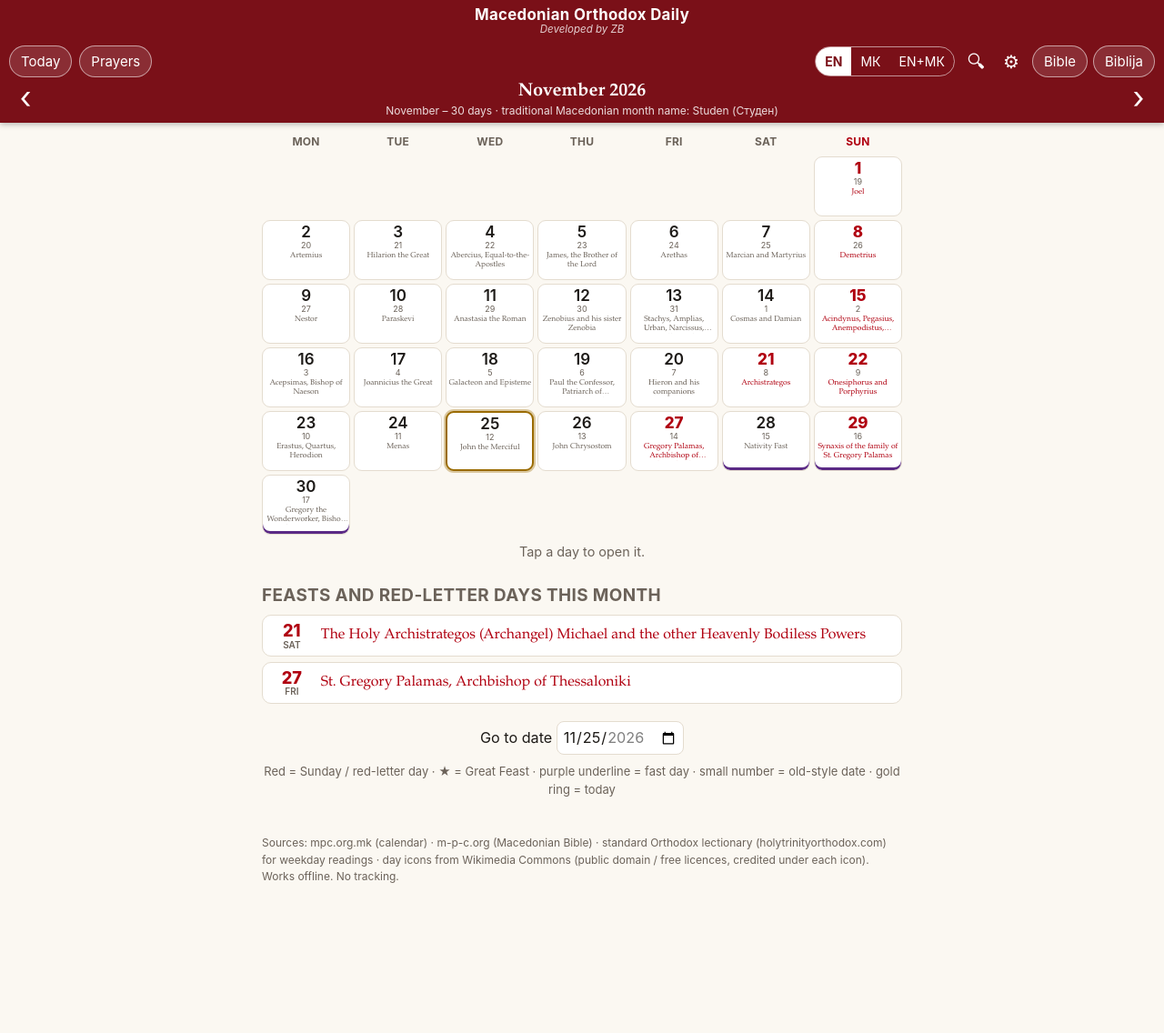
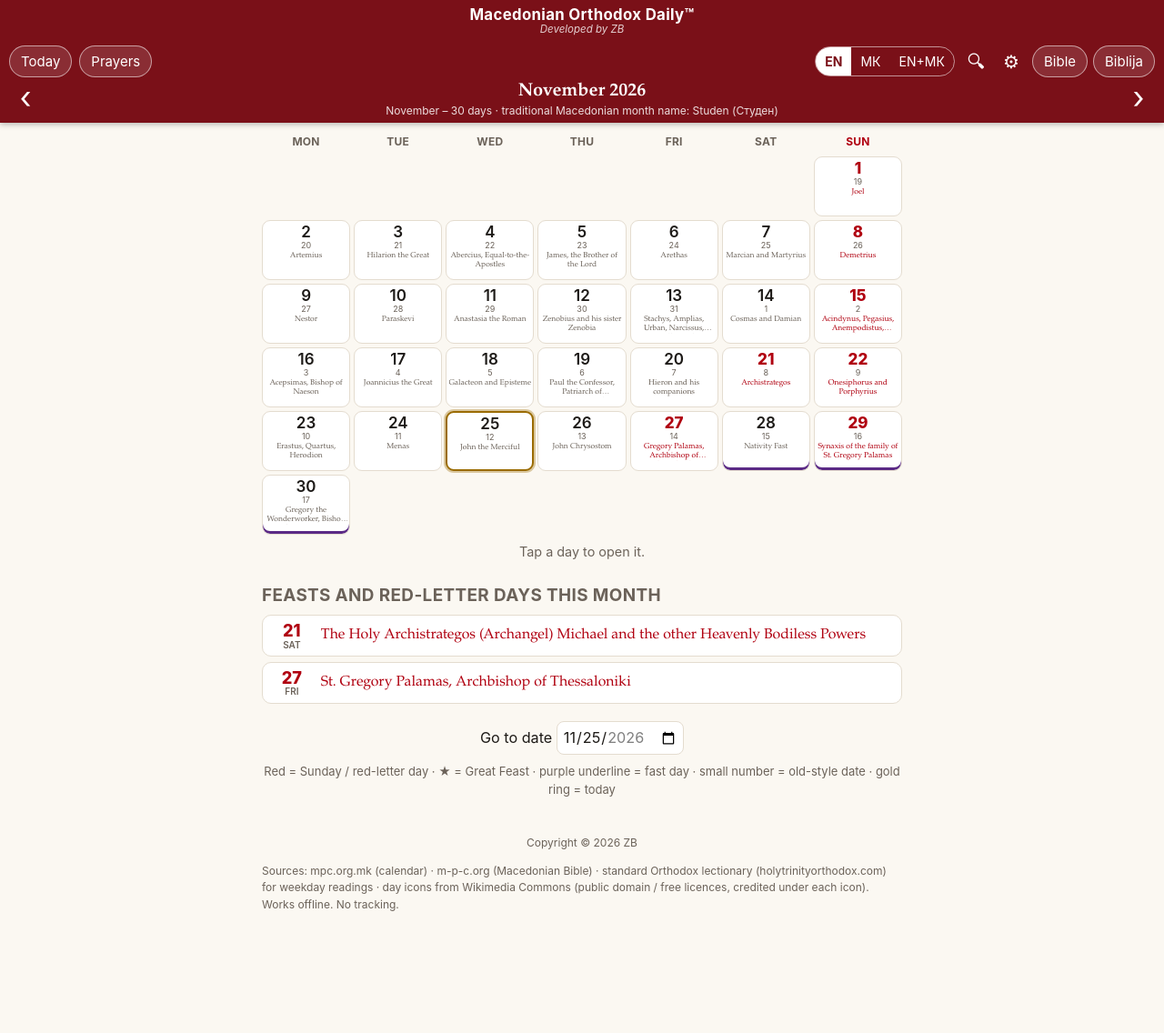
Before and after one commit to ammsoc2023-spec/macedonian-orthodox-daily, a plain HTML site: page index.html in a window 1280 px wide. Shown: the whole page at 91% size. Before the commit the page ends 1094 px from the top, so only its background shows below. Drawn offline with Linux system fonts and the light colour scheme.

Commit message:
Add ™ to the app title and a Copyright © 2026 ZB line in the footer and About page

```diff
--- a/app.css
+++ b/app.css
@@ -115,7 +115,8 @@ mark{background:var(--hl);color:inherit}
 #ttsBar .tr[hidden]{display:none}
 
 .apptitle{display:flex;flex-direction:column;align-items:center;line-height:1.2;padding:6px 8px 2px;text-align:center}
-.apptitle strong{font-size:1.05rem;letter-spacing:.02em}
+.apptitle strong{font-size:1.05rem;letter-spacing:.02em;white-space:nowrap}
+footer .copy{text-align:center;margin:0 0 .7em}
 .apptitle span{font-size:.72rem;opacity:.8;font-style:italic}
 .credit{text-align:center;opacity:.8;font-style:italic;margin-top:10px}
 
--- a/app.js
+++ b/app.js
@@ -880,7 +880,7 @@ function init(){
     if(mm){ const t=view==='day'?+cur.slice(5,7):mm; if(bibleOpen||prayersOpen||view!=='month'||mvM!==t) showMonth(t,{noHash:t===mm}); return }
     if(valid(h)){ if(view!=='day'||prayersOpen||bibleOpen||h!==cur) show(h); return }
     if(!h) showMonth(+cur.slice(5,7),{noHash:true}) });
-  $('#foot').innerHTML='Sources: mpc.org.mk (calendar) · m-p-c.org (Macedonian Bible) · standard Orthodox lectionary (holytrinityorthodox.com) for weekday readings · day icons from Wikimedia Commons (public domain / free licences, credited under each icon). Works offline. No tracking.';
+  $('#foot').innerHTML='<p class="copy">Copyright © 2026 ZB</p><p>Sources: mpc.org.mk (calendar) · m-p-c.org (Macedonian Bible) · standard Orthodox lectionary (holytrinityorthodox.com) for weekday readings · day icons from Wikimedia Commons (public domain / free licences, credited under each icon). Works offline. No tracking.</p>';
   // On launch the app opens on the current month; deep links (#YYYY-MM-DD, #YYYY-MM, #prayers, #bible, #biblija) still work.
   const h=location.hash.slice(1); cur=todayInRange(); updateNav();
   if(valid(h)) show(h); else { showMonth(vmonth(h)||+cur.slice(5,7)); if(h==='prayers') openPrayers(false); else if(h==='bible'||h==='biblija') openBible(h,false) }
--- a/index.html
+++ b/index.html
@@ -3,7 +3,7 @@
 <head>
 <meta charset="utf-8">
 <meta name="viewport" content="width=device-width, initial-scale=1, viewport-fit=cover">
-<title>Macedonian Orthodox Daily</title>
+<title>Macedonian Orthodox Daily™</title>
 <meta name="description" content="Macedonian Orthodox Church calendar 2026 – saints, feasts, fasting and daily readings (EN / МК).">
 <meta name="theme-color" content="#7a1018">
 <meta name="mobile-web-app-capable" content="yes">
@@ -20,7 +20,7 @@
 </head>
 <body>
 <header id="top">
-  <div class="apptitle"><strong>Macedonian Orthodox Daily</strong><span>Developed by ZB</span></div>
+  <div class="apptitle"><strong>Macedonian Orthodox Daily™</strong><span>Developed by ZB</span></div>
   <div class="bar">
     <button id="btnToday" class="pill" type="button">Today</button>
     <button id="btnPrayers" class="pill" type="button">Prayers</button>
@@ -88,7 +88,8 @@
       <span class="seg" id="themeSeg"><button type="button" data-theme="auto">Auto</button><button type="button" data-theme="light">☀︎</button><button type="button" data-theme="dark">☾</button></span></div>
     <div class="row"><span id="mExpand">Sections</span>
       <span class="seg"><button type="button" id="openAll">Open all</button><button type="button" id="closeAll">Close all</button></span></div>
-    <details class="about"><summary id="mAbout">About this calendar · Упатство</summary><div id="aboutBody"></div><p class="small credit">Macedonian Orthodox Daily · Developed by ZB</p></details>
+    <details class="about"><summary id="mAbout">About this calendar · Упатство</summary><div id="aboutBody"></div><p class="small credit">Macedonian Orthodox Daily™ · Developed by ZB</p>
+    <p class="small credit">Copyright © 2026 ZB</p></details>
     <p class="small" id="swStatus"></p>
     <button type="button" class="pill" data-close>Close</button>
   </div>
--- a/version.json
+++ b/version.json
@@ -1 +1 @@
-{"v": "mpc2026-01dcae18b0"}
+{"v": "mpc2026-c30d4746a4"}
```
Also changed, not shown: sw.js (+2 -2 lines).
